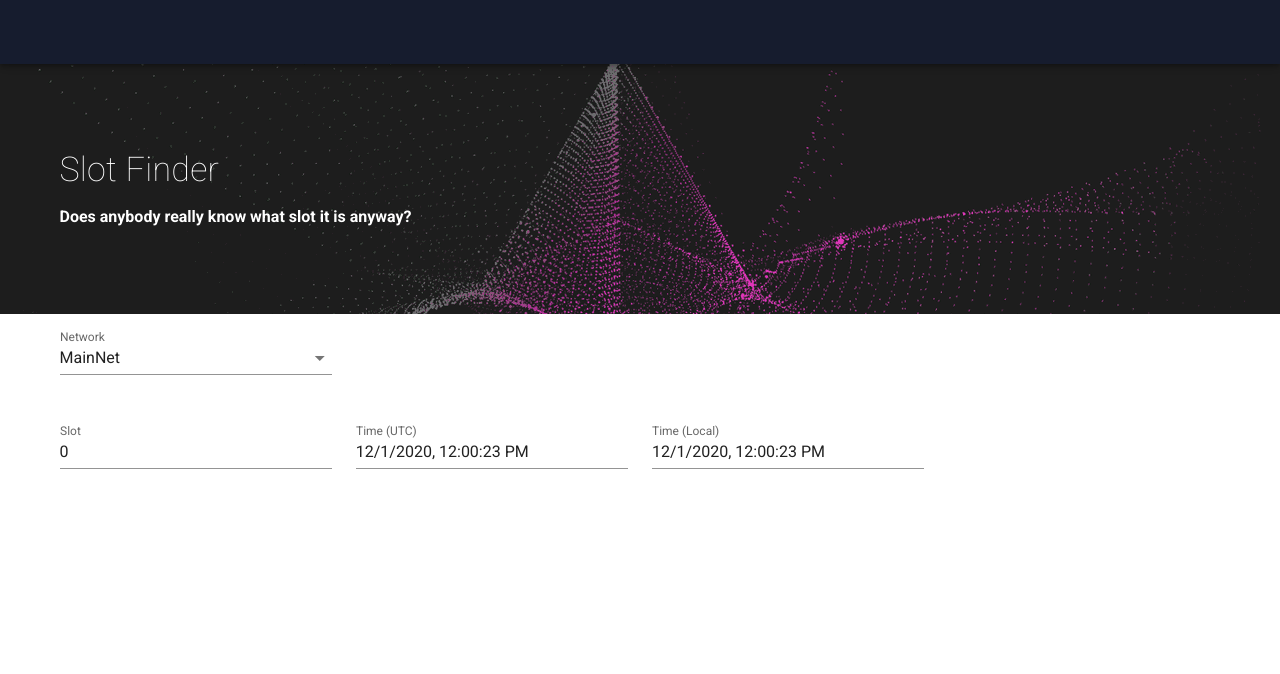
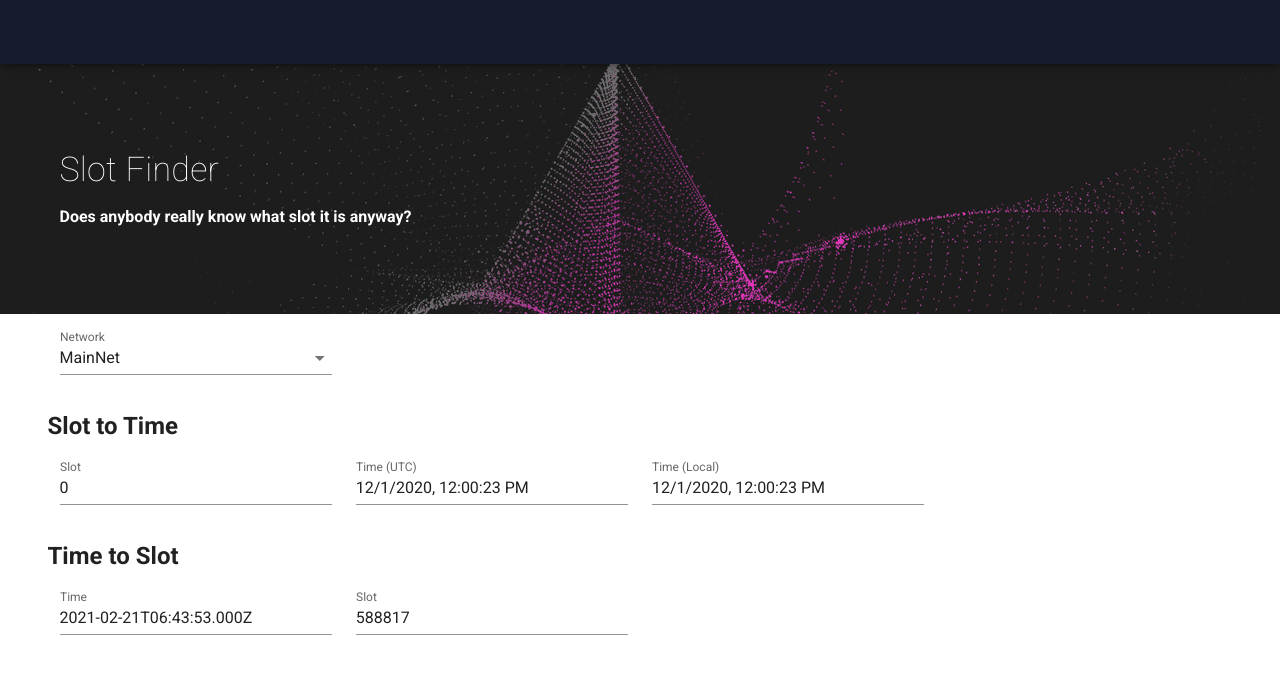
Before and after one commit to ajsutton/slot-finder, a Vue app: page / in a window 1280 px wide. Shown: the top 674 px of the page. Built offline with nearby package versions, Linux system fonts and the light colour scheme.

Commit message:
Add time to slot conversion.

```diff
--- a/src/components/SlotFinder.vue
+++ b/src/components/SlotFinder.vue
@@ -4,6 +4,9 @@
       <v-col cols=12 sm=12 md=3>
         <v-select label="Network" v-model="genesisTime" :items="networks" item-text="name" item-value="genesisTime"></v-select>
       </v-col>
+    </v-row>
+    <v-row>
+      <h2>Slot to Time</h2>
     </v-row>
     <v-row>
       <v-col cols=12 sm=6 md=3>
@@ -14,6 +17,18 @@
       </v-col>
       <v-col cols=12 sm=6 md=3>
         <v-text-field readonly label="Time (Local)" v-model="slotTimeLocal"></v-text-field>
+      </v-col>
+    </v-row>
+
+    <v-row>
+      <h2>Time to Slot</h2>
+    </v-row>
+    <v-row>
+      <v-col cols=12 sm=6 md=3>
+        <v-text-field label="Time" v-model="utcInput"></v-text-field>
+      </v-col>
+      <v-col cols=12 sm=6 md=3>
+        <v-text-field readonly type="number" pattern="\d*" label="Slot" v-model="slotFromUtc"></v-text-field>
       </v-col>
     </v-row>
   </v-container>
@@ -32,7 +47,8 @@
         { name: "Pyrmont", genesisTime: 1605700807 },
       ],
       genesisTime: MainNetGenesisTime,
-      slot: 0
+      slot: 0,
+      utcInput: new Date().toISOString()
     }),
 
     computed: {
@@ -45,6 +61,10 @@
       },
       slotTimeLocal() {
         return this.slotTime.toLocaleString();
+      },
+      slotFromUtc() {
+        const date = new Date(this.utcInput);
+        return Math.floor((date.getTime() / 1000 - this.genesisTime) / SecondsPerSlot);
       }
     }
   }
```
Also changed, not shown: 5 other files (tests, documents, lock files or other folders).
